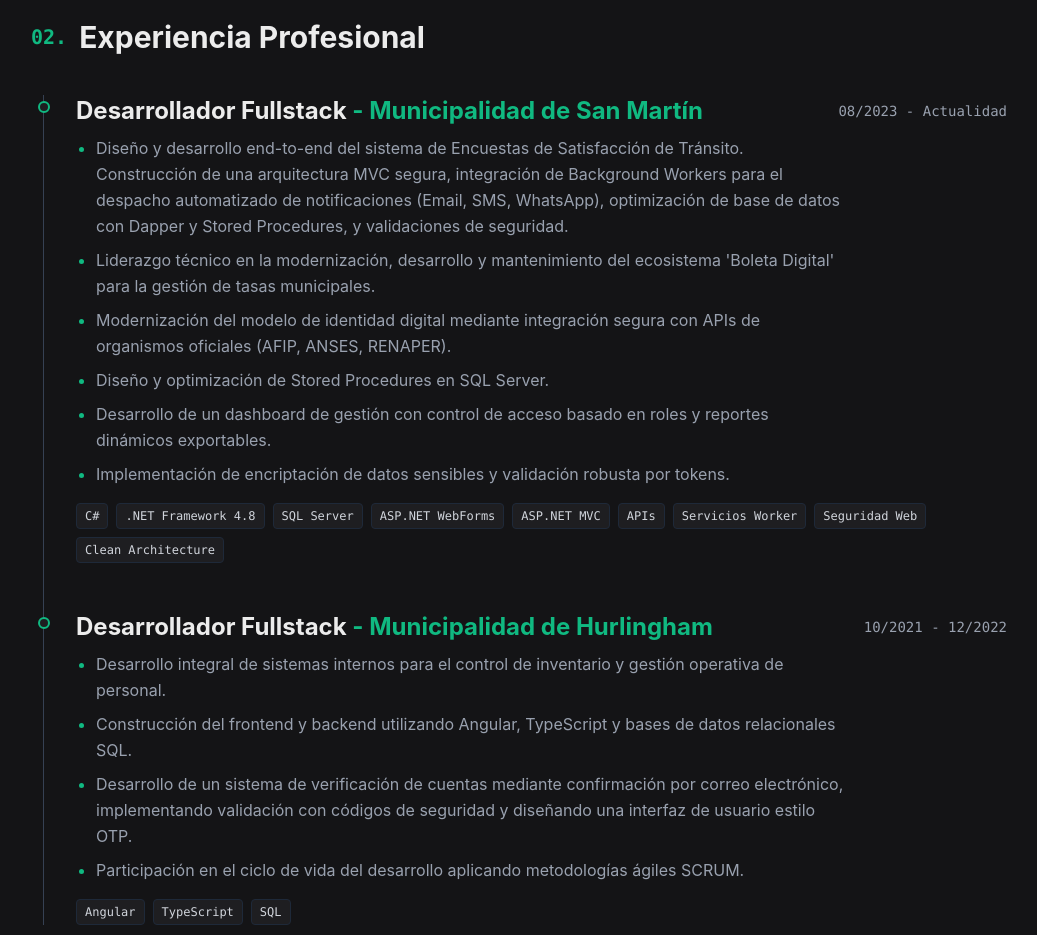
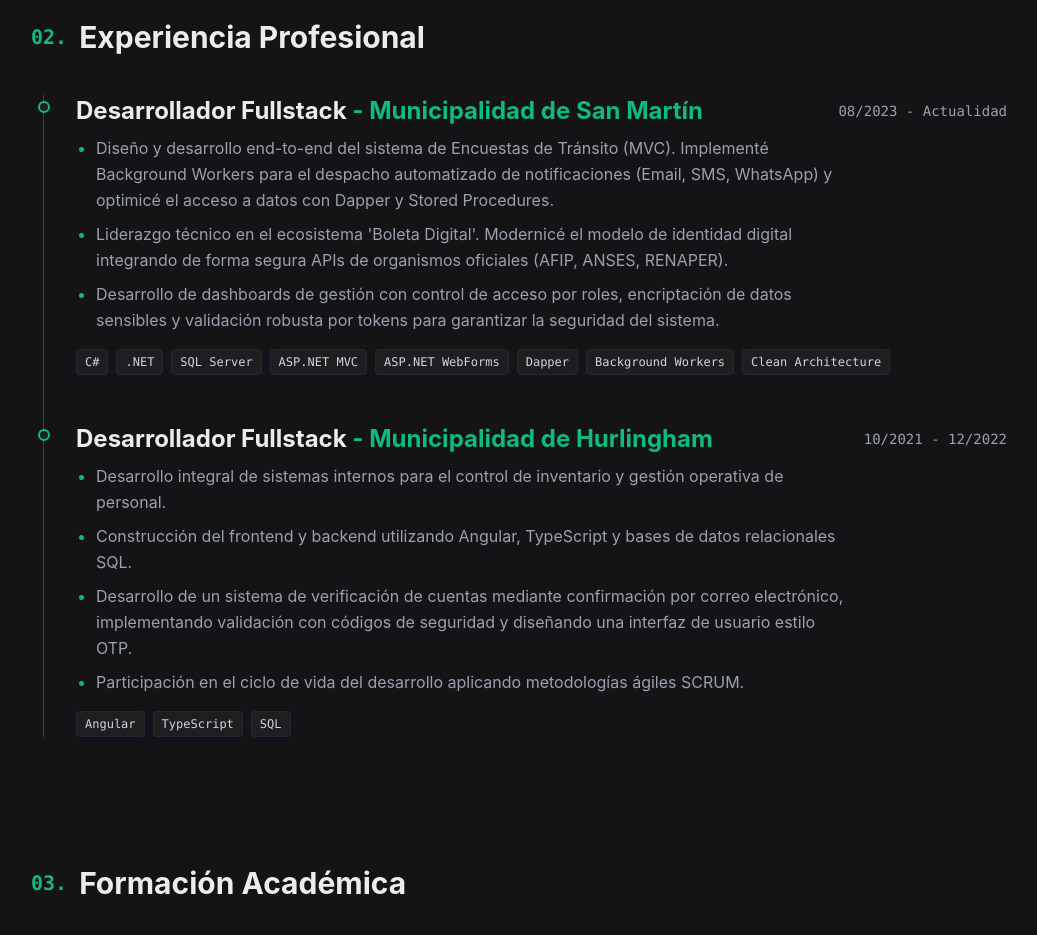
Before and after one commit to lmcasella/portfolio, an Astro site: page / in a window 1280 px wide. Shown: the part 2320-3255 px from the top of the page, without its empty margins (121-1158 px from the left). Built offline with nearby package versions, Linux system fonts and the light colour scheme; Astro itself is replaced by a stand-in of ours.

Commit message:
update en experience

```diff
--- a/src/components/Experience.astro
+++ b/src/components/Experience.astro
@@ -5,14 +5,11 @@
     company: "Municipalidad de San Martín",
     date: "08/2023 - Actualidad",
     description: [
-        "Diseño y desarrollo end-to-end del sistema de Encuestas de Satisfacción de Tránsito. Construcción de una arquitectura MVC segura, integración de Background Workers para el despacho automatizado de notificaciones (Email, SMS, WhatsApp), optimización de base de datos con Dapper y Stored Procedures, y validaciones de seguridad.",
-        "Liderazgo técnico en la modernización, desarrollo y mantenimiento del ecosistema 'Boleta Digital' para la gestión de tasas municipales.",
-        "Modernización del modelo de identidad digital mediante integración segura con APIs de organismos oficiales (AFIP, ANSES, RENAPER).",
-        "Diseño y optimización de Stored Procedures en SQL Server.",
-        "Desarrollo de un dashboard de gestión con control de acceso basado en roles y reportes dinámicos exportables.",
-        "Implementación de encriptación de datos sensibles y validación robusta por tokens."
+        "Diseño y desarrollo end-to-end del sistema de Encuestas de Tránsito (MVC). Implementé Background Workers para el despacho automatizado de notificaciones (Email, SMS, WhatsApp) y optimicé el acceso a datos con Dapper y Stored Procedures.",
+        "Liderazgo técnico en el ecosistema 'Boleta Digital'. Modernicé el modelo de identidad digital integrando de forma segura APIs de organismos oficiales (AFIP, ANSES, RENAPER).",
+        "Desarrollo de dashboards de gestión con control de acceso por roles, encriptación de datos sensibles y validación robusta por tokens para garantizar la seguridad del sistema."
     ],
-    tech: ["C#", ".NET Framework 4.8", "SQL Server", "ASP.NET WebForms", "ASP.NET MVC", "APIs", "Servicios Worker", "Seguridad Web", "Clean Architecture"]
+    tech: ["C#", ".NET", "SQL Server", "ASP.NET MVC", "ASP.NET WebForms", "Dapper", "Background Workers", "Clean Architecture"]
   },
   {
     title: "Desarrollador Fullstack",
```
